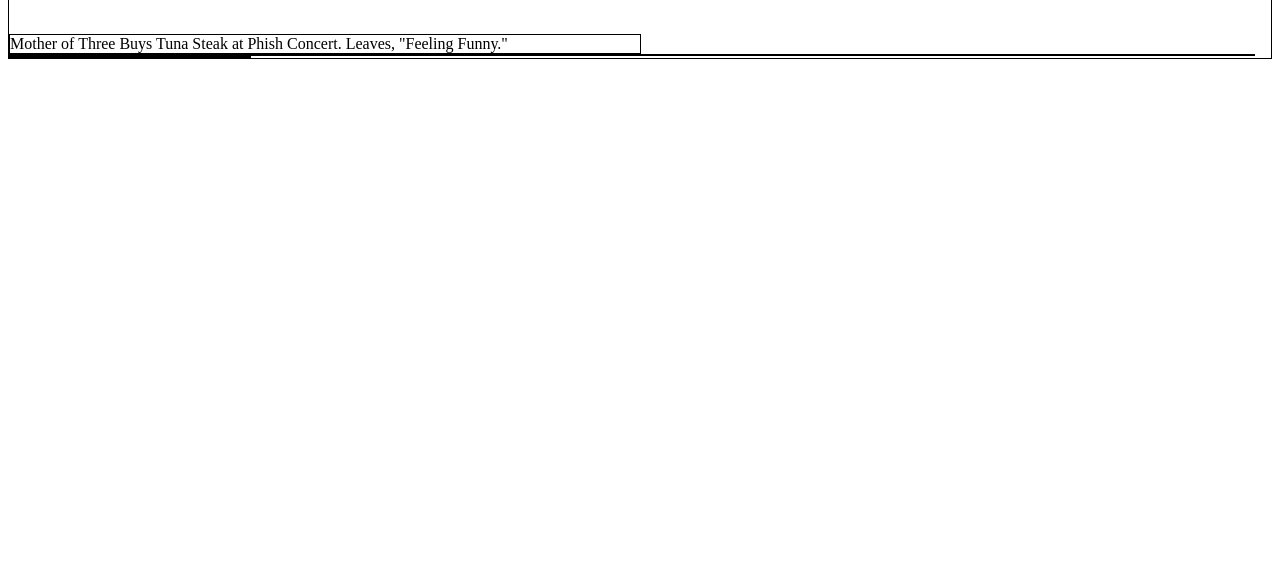
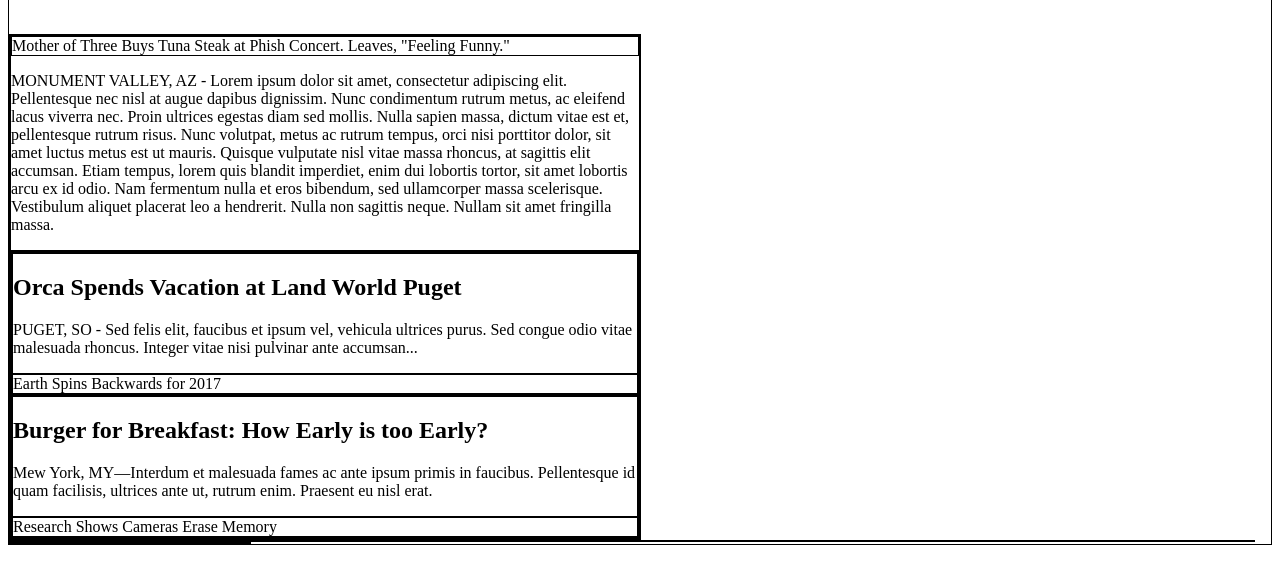
Before and after one commit to leedekievit/my-times, a plain HTML site: page index.html in a window 1280 px wide. Shown: the part 91-674 px from the top of the page. Drawn offline with Linux system fonts and the light colour scheme.

Commit message:
add large column

```diff
--- a/index.html
+++ b/index.html
@@ -28,8 +28,28 @@
           <div class="image-content">
             <span>Mother of Three Buys Tuna Steak at Phish Concert. Leaves, "Feeling Funny."</span>
           </div>
+          <p class="narrative">MONUMENT VALLEY, AZ - Lorem ipsum dolor sit amet, consectetur adipiscing elit. Pellentesque nec nisl at augue dapibus dignissim. Nunc condimentum rutrum metus, ac eleifend lacus viverra nec. Proin ultrices egestas diam sed mollis. Nulla sapien massa, dictum vitae est et, pellentesque rutrum risus. Nunc volutpat, metus ac rutrum tempus, orci nisi porttitor dolor, sit amet luctus metus est ut mauris. Quisque vulputate nisl vitae massa rhoncus, at sagittis elit accumsan. Etiam tempus, lorem quis blandit imperdiet, enim dui lobortis tortor, sit amet lobortis arcu ex id odio. Nam fermentum nulla et eros bibendum, sed ullamcorper massa scelerisque. Vestibulum aliquet placerat leo a hendrerit. Nulla non sagittis neque. Nullam sit amet fringilla massa.</p>
         </div>
-
+        <div class="stories">
+          <div class="story">
+            <div class="text-content">
+              <h2>Orca Spends Vacation at Land World Puget</h2>
+              <p class="narrative">PUGET, SO - Sed felis elit, faucibus et ipsum vel, vehicula ultrices purus. Sed congue odio vitae malesuada rhoncus. Integer vitae nisi pulvinar ante accumsan...</p>
+            </div>
+            <div class="fall-cancelled image-content">
+              <span>Earth Spins Backwards for 2017</span>
+            </div>
+          </div>
+          <div class="story">
+            <div class="text-content">
+              <h2>Burger for Breakfast: How Early is too Early?</h2>
+              <p class="narrative">Mew York, MY—Interdum et malesuada fames ac ante ipsum primis in faucibus. Pellentesque id quam facilisis, ultrices ante ut, rutrum enim. Praesent eu nisl erat.</p>
+            </div>
+            <div class="pop-culture image-content">
+              <span>Research Shows Cameras Erase Memory</span>
+            </div>
+          </div>
+        </div>
       </div>
       <div class="column meduim">
 
--- a/resources/css/style.css
+++ b/resources/css/style.css
@@ -60,3 +60,23 @@
   width: 240px;
   border: 1px solid black;
 }
+
+.lead-story {
+  border: 1px solid black;
+}
+
+.image-content  {
+  border: 1px solid black;
+}
+
+.stories  {
+  border: 1px solid black;
+}
+
+.story  {
+  border: 1px solid black;
+}
+
+.text-content {
+  border: 1px solid black;
+}
```
